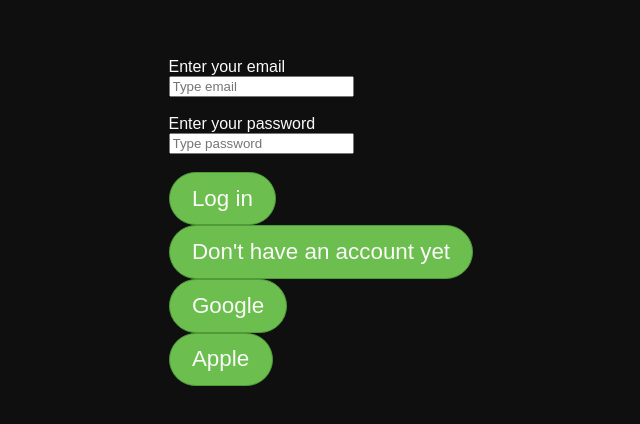
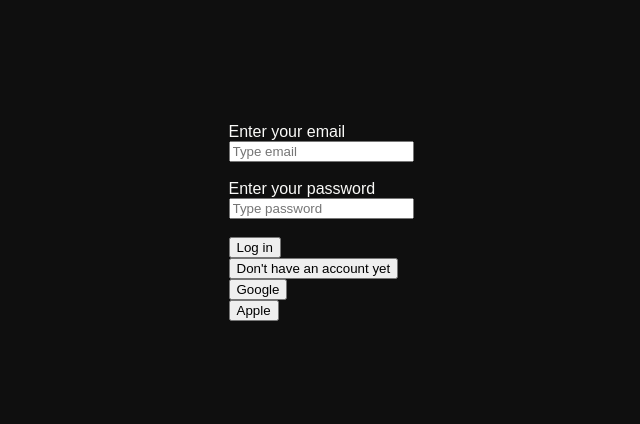
Before and after one commit to koleks92/Avocadoro, a React (Vite) app: page / in a window 1280 px wide. Shown: the part 178-602 px from the top of the page, without its empty margins (319-959 px from the left). Built offline with nearby package versions, Linux system fonts and the light colour scheme; no server answers; a web font is replaced by a local one.

Commit message:
feat: Added style prop

```diff
--- a/src/react/components/button.tsx
+++ b/src/react/components/button.tsx
@@ -1,10 +1,11 @@
 import "../../index.css";
+import { ReactNode } from "react";
 
 type Props = {
-    label: string;
+    label: ReactNode;
     onClick?: () => void;
     type: "button" | "submit" | "reset";
-    style?: "standard" | "noBackground";
+    style?: string;
     disabled?: boolean;
 };
 
@@ -15,7 +16,7 @@ function Button({ label, onClick, type, style, disabled }: Props) {
                 onClick={onClick}
                 type={type}
                 disabled={disabled}
-                className={`custom_button ${style} ${style === "noBackground" && "button_nobg"}`}
+                className={style}
             >
                 {label}
             </button>
```
